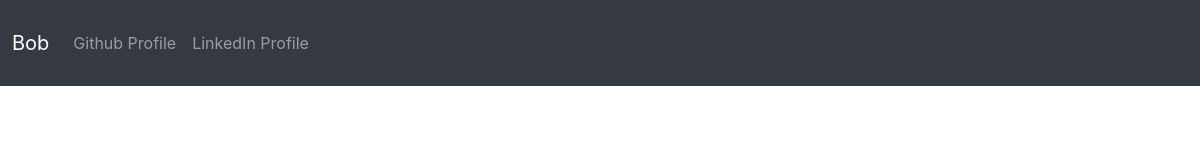
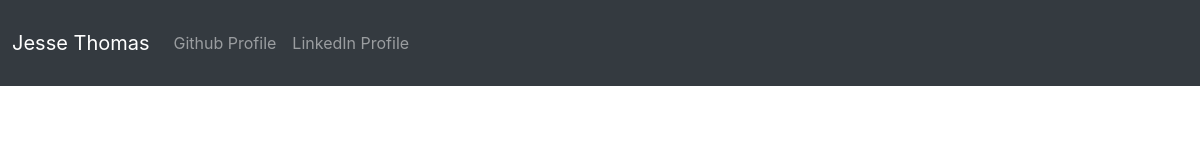
Before and after one commit to display-jesse/hello, a plain HTML site: page index.html in a window 1280 px wide. Shown: the full height of the page, 80-1280 px from the left. Drawn offline with nearby package versions, Linux system fonts and the light colour scheme.

Commit message:
Update index.html

```diff
--- a/index.html
+++ b/index.html
@@ -17,7 +17,7 @@
             <img src="img/me.jpg" width="60" height="60" class="d-inline-block align-top" alt="">
         </a>
 
-        <a class="navbar-brand" href="#">Bob</a>
+        <a class="navbar-brand" href="#">Jesse Thomas</a>
         <button class="navbar-toggler" type="button" data-toggle="collapse" data-target="#navbarNavAltMarkup" aria-controls="navbarNavAltMarkup" aria-expanded="false" aria-label="Toggle navigation">
           <span class="navbar-toggler-icon"></span>
         </button>
```
